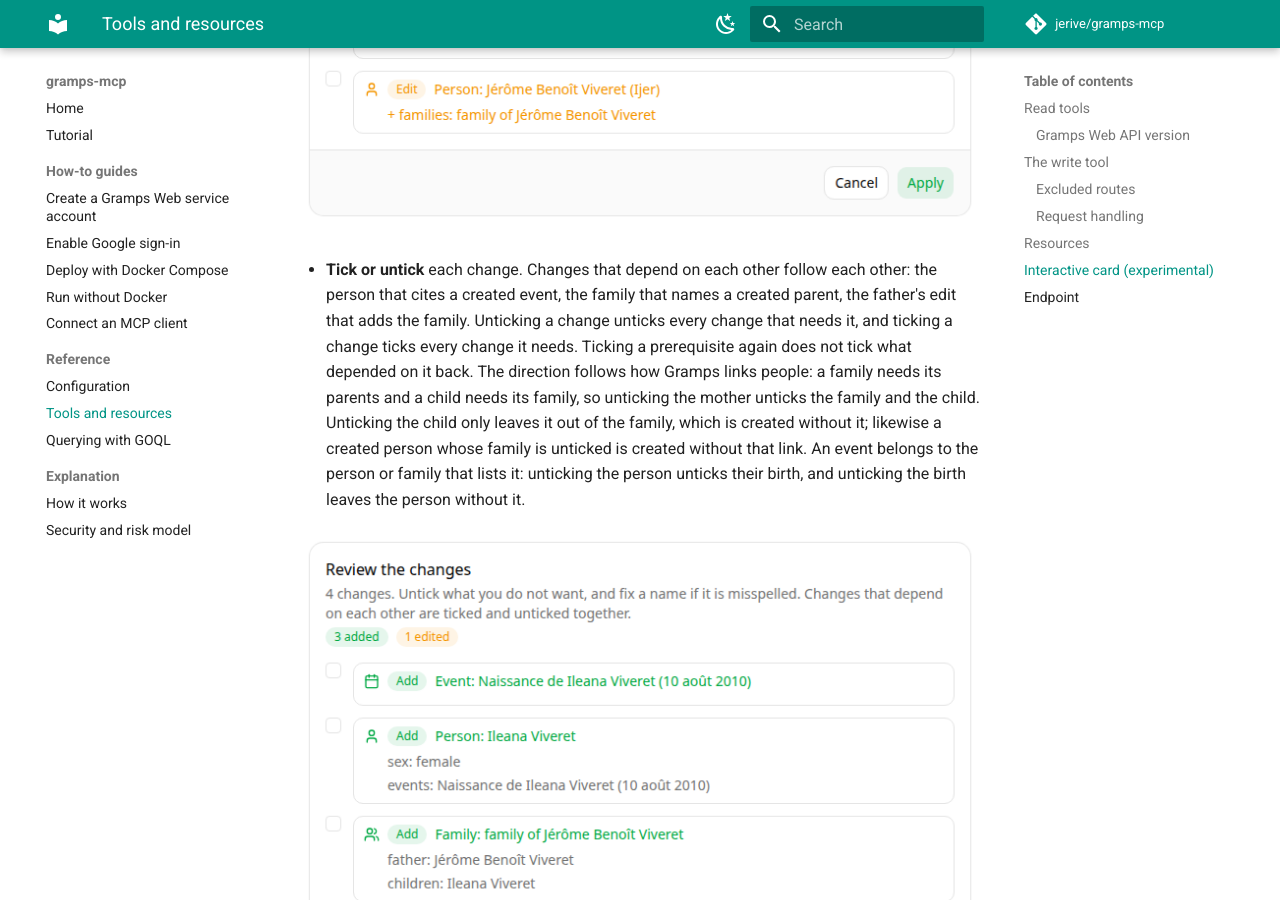
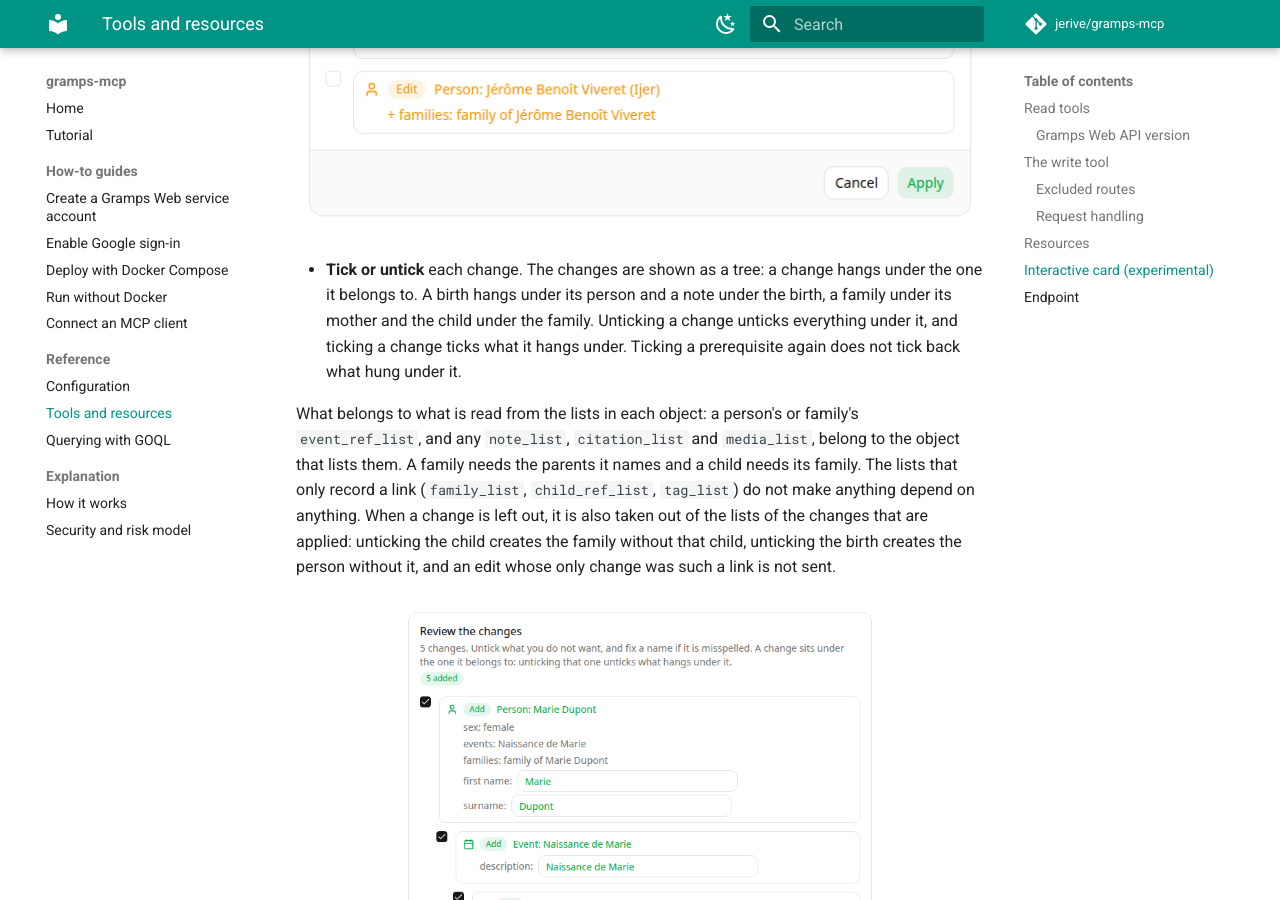
Before and after one commit to jerive/gramps-mcp, an MkDocs documentation site: the page built from docs/reference/tools.md, in a window 1280 px wide and 900 px high, scrolled down 4995 px. Built offline with MkDocs 1.6.1 and Material for MkDocs 9.7.7, drawn with Linux system fonts in a browser that asks for light colours; comment, search, counter and statistics services are not loaded.

Commit message:
Generic ownership rules and a dependency tree in the card
What belongs to what is read from the names of the lists in a body, at any
depth: event_ref_list, note_list, citation_list and media_list belong to the
object that lists them, family_list, child_ref_list and tag_list are plain
links, and any other mention is a need. That replaces the per-type tables, and
covers a note on a birth on a person. The card shows the changes as that tree,
what is needed first and what depends on it indented below.

Co-Authored-By: Claude Sonnet 5.5 <noreply@anthropic.com>

```diff
--- a/docs/reference/tools.md
+++ b/docs/reference/tools.md
@@ -169,20 +169,24 @@ clients that render MCP Apps, instead of asking for a confirmation:
 
 ![The card of apply_changes: boxes, a name being fixed, buttons](../assets/interactive-card.png)
 
-- **Tick or untick** each change. Changes that depend on each other follow
-  each other: the person that cites a created event, the family that names a
-  created parent, the father's edit that adds the family. Unticking a change
-  unticks every change that needs it, and ticking a change ticks every change it
-  needs. Ticking a prerequisite again does not tick what depended on it back.
-  The direction follows how Gramps links people: a family needs its parents and a
-  child needs its family, so unticking the mother unticks the family and the
-  child. Unticking the child only leaves it out of the family, which is created
-  without it; likewise a created person whose family is unticked is created
-  without that link. An event belongs to the person or family that lists it:
-  unticking the person unticks their birth, and unticking the birth leaves the
-  person without it.
+- **Tick or untick** each change. The changes are shown as a tree: a change
+  hangs under the one it belongs to. A birth hangs under its person and a note
+  under the birth, a family under its mother and the child under the family.
+  Unticking a change unticks everything under it, and ticking a change ticks
+  what it hangs under. Ticking a prerequisite again does not tick back what hung
+  under it.
 
-![The event is unticked, so everything that needs it is unticked too](../assets/interactive-card-cascade.png)
+  What belongs to what is read from the lists in each object: a person's or
+  family's `event_ref_list`, and any `note_list`, `citation_list` and
+  `media_list`, belong to the object that lists them. A family needs the parents
+  it names and a child needs its family. The lists that only record a link
+  (`family_list`, `child_ref_list`, `tag_list`) do not make anything depend on
+  anything. When a change is left out, it is also taken out of the lists of the
+  changes that are applied: unticking the child creates the family without that
+  child, unticking the birth creates the person without it, and an edit whose
+  only change was such a link is not sent.
+
+![Mother, her birth with a note, her family and the child, as a tree](../assets/interactive-card-tree.png)
 
 - **Fix a name** before applying: a first name, surname, event description,
   place name, note text, title. Only these text fields of a created object, or
```
Also changed, not shown: docs/assets/interactive-card-cascade.png (deleted), docs/assets/interactive-card-tree.png (added), 4 other files.
